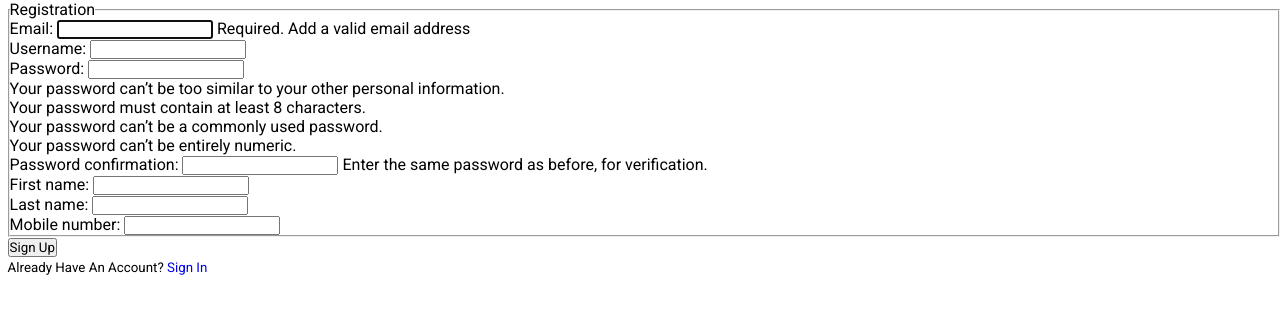
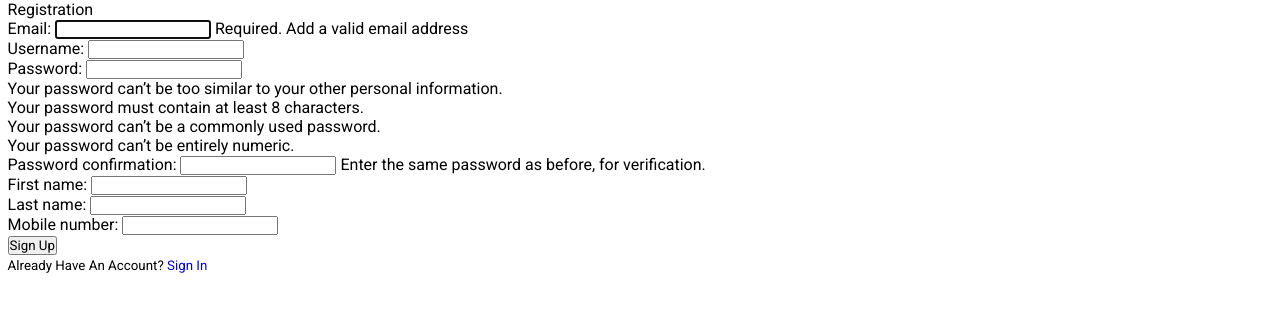
Before and after one commit to Durgarao310/intern-task, a Django app: page /register/ in a window 1280 px wide. Shown: the part 59-373 px from the top of the page. Run offline with Django 3.2, Linux system fonts and the light colour scheme; some libraries are stand-ins or nearby versions.

Commit message:
Update register.html

```diff
--- a/mysite/accounts/templates/register.html
+++ b/mysite/accounts/templates/register.html
@@ -4,18 +4,12 @@
       <div class="form-items">
           <form method="POST">
               {% csrf_token %}
-              <fieldset class="form-group">
                   <legend class="border-bottom mb-4">Registration</legend>
                   {{ form.as_p }}
-              </fieldset>
-              <div class="form-group">
-                  <button class="btn btn-outline-info" type="submit">Sign Up</button>
-              </div>
+                <button class="btn btn-outline-info" type="submit">Sign Up</button>
           </form>
-          <div class="border-top pt-3">
               <small class="text-muted">
                   Already Have An Account? <a class="ml-2" href="{% url 'login' %}">Sign In</a>
               </small>
-          </div>
       </div>
 {% endblock content %}
```
